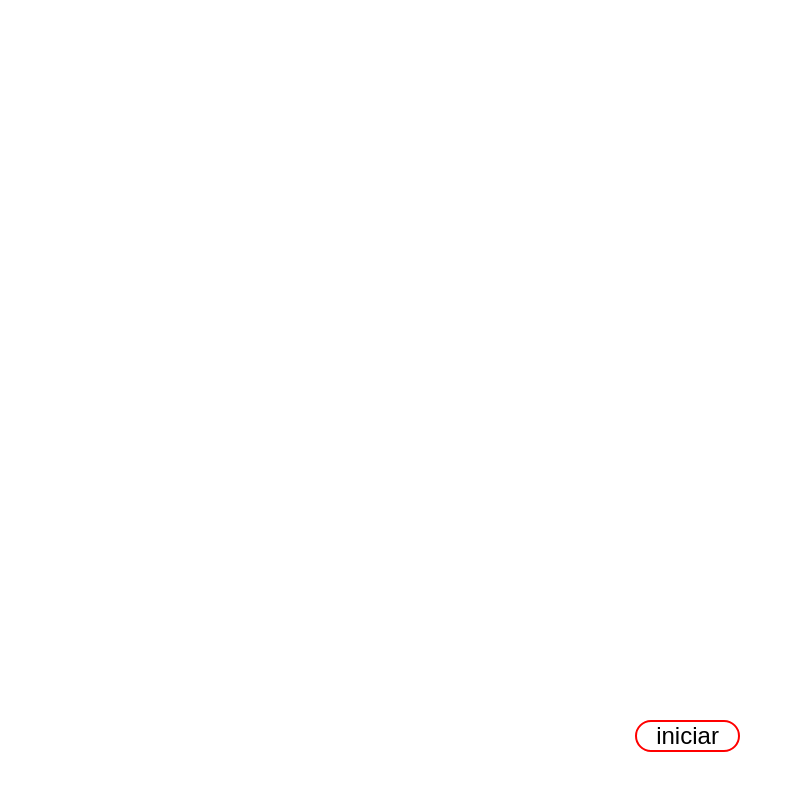
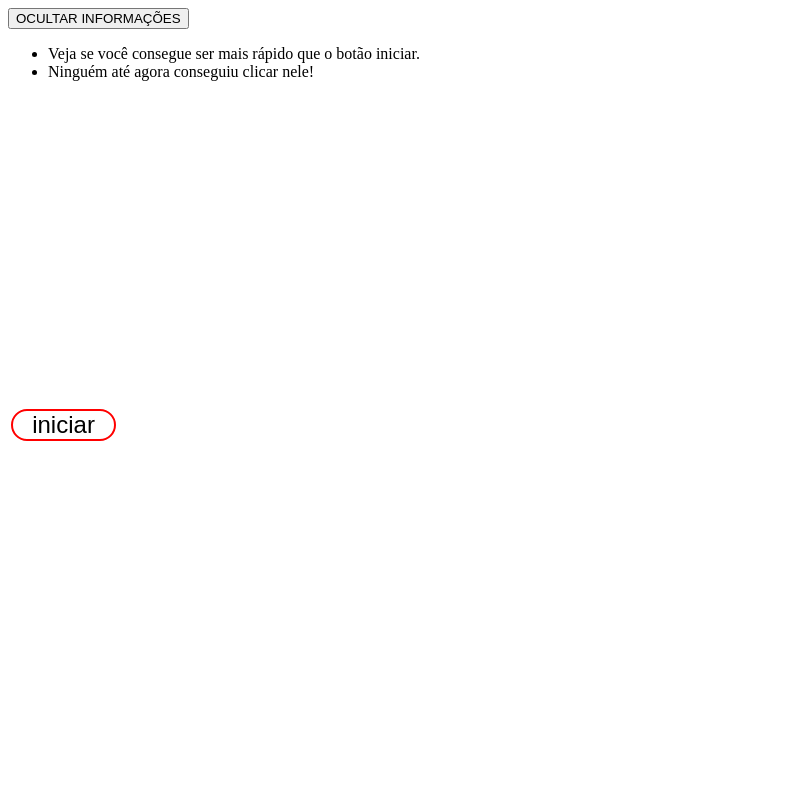
Before and after one commit to Carlos-Beckhauser/Javascript-User-Interaction-Game, a website: page src/index.html in a window 1280 px wide. Both pictures are taken after a click on the button "iniciar". Shown: the whole page, without its empty margins (0-795 px from the left). Drawn offline with nearby package versions, Linux system fonts and the light colour scheme.

Commit message:
instructions button added

```diff
--- a/src/index.html
+++ b/src/index.html
@@ -9,6 +9,12 @@
   </head>
   <body>
     <button id="btn-start">INICIAR</button>
+    <button id="btn-info">EXIBIR INFORMAÇÕES</button>
+    <ul class="info">
+      <li>Veja se você consegue ser mais rápido que o botão iniciar.</li>
+      <li>Ninguém até agora conseguiu clicar nele!</li>
+    </ul>
+    <script src="https://cdnjs.cloudflare.com/ajax/libs/jquery/3.6.0/jquery.min.js"></script>
     <script src="./script.js"></script>
   </body>
 </html>
--- a/src/script.js
+++ b/src/script.js
@@ -1,3 +1,4 @@
+/* document.addEventListener("DOMContentLoaded", () => {
   const handleClick = () => {
     const body = document.querySelector("body");
 
@@ -17,3 +18,48 @@ el.addEventListener("mouseover", () => {
     el.style.left = `${Math.floor(Math.random() * (window.innerWidth - 84))}px`;
   });
   el.addEventListener("click", () => handleClick());
+});
+ */
+
+const handleClick = () => {
+  const body = $("body");
+
+  body.html(`
+          <h1>Hello Javascript!!!<h1>
+          <h2>and hello world!!!<h2>
+      `);
+
+  body.css("backgroundColor", "#000");
+  body.css("color", "#fff");
+};
+
+const startButtonInit = () => {
+  const el = $("#btn-start");
+
+  el.on("mouseover", () => {
+    el.css("position", "absolute");
+    el.css("top", `${Math.floor(Math.random() * (window.innerHeight - 30))}px`);
+    el.css("left", `${Math.floor(Math.random() * (window.innerWidth - 84))}px`);
+  });
+  el.on("click", () => handleClick());
+};
+
+const infoButtonInit = () => {
+  const el = $("#btn-info");
+  const elInitialText = el.html();
+  el.on("click", () => {
+    if (el.html() == elInitialText) {
+      $(".info").slideDown();
+
+      el.html("OCULTAR INFORMAÇÕES");
+    } else {
+      el.html(elInitialText);
+      $(".info").slideUp();
+    }
+  });
+};
+
+$(document).ready(() => {
+  startButtonInit();
+  infoButtonInit();
+});
--- a/src/style.css
+++ b/src/style.css
@@ -13,3 +13,7 @@ body {
   width: 100vw;
   height: 100vh;
 }
+
+.info {
+  display: none;
+}
```
Lines whose indentation alone changed are shown as unchanged.
